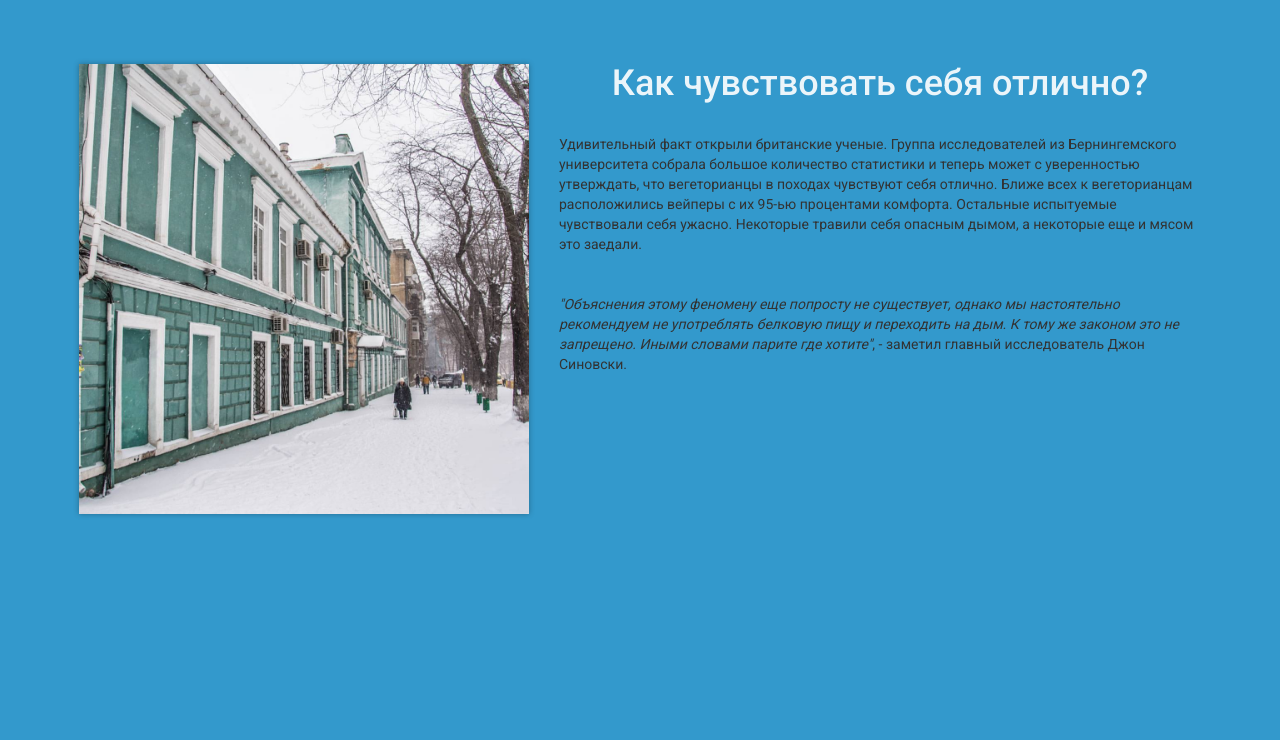
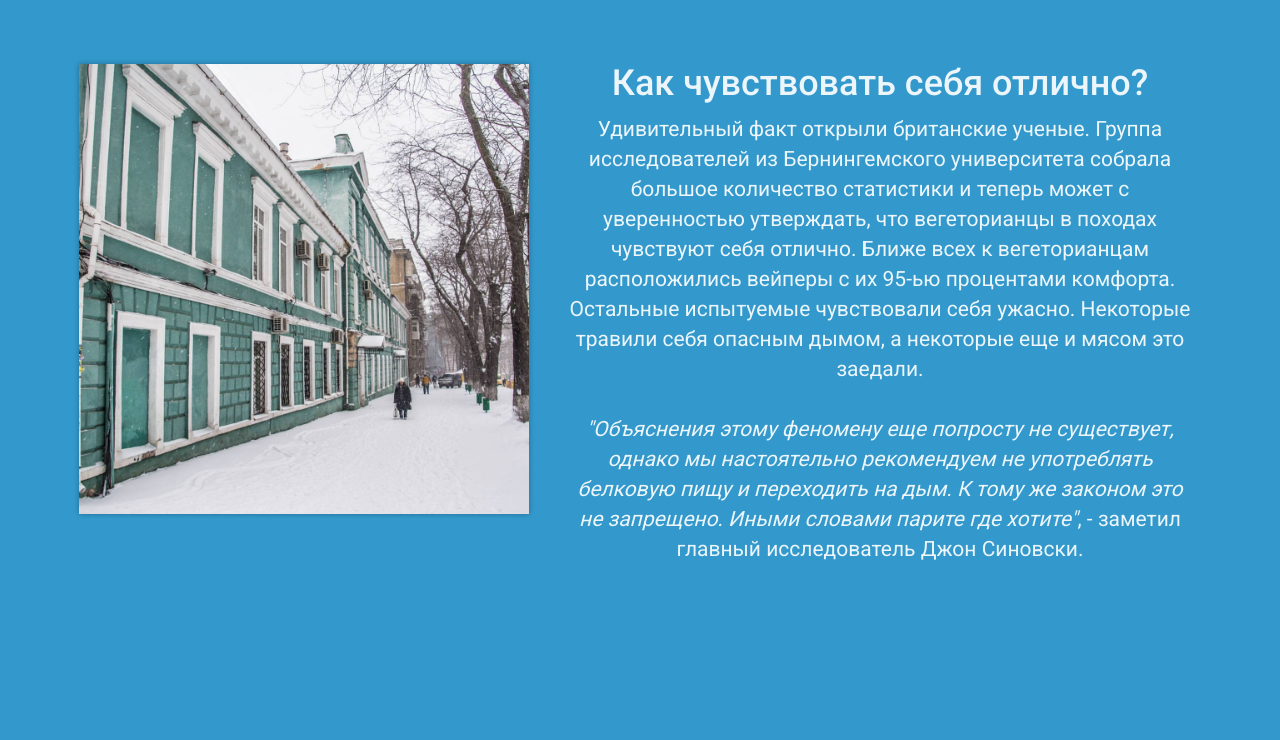
Before and after one commit to EPesnya/NewProj, a website: page app/index.html in a window 1280 px wide. Shown: the part 800-1540 px from the top of the page. Drawn offline with nearby package versions, Linux system fonts and the light colour scheme.

Commit message:
post класс в span'ах

```diff
--- a/app/css/style.css
+++ b/app/css/style.css
@@ -9,9 +9,6 @@ html, body {
     text-shadow: 0 0 .7em rgba(0,0,0,.7);
 }
 
-p
-{
-}
 .animation.stop{
     animation-play-state: paused;
     -webkit-animation-play-state: paused;
--- a/app/index.html
+++ b/app/index.html
@@ -105,12 +105,12 @@
                         <div class="container-fluid">
                             <div class="row">
                                 <div class="col-lg-5">
-                                    <img src="../img/lyc1.jpg" id="add-box-shadow" style="width:100%">
+                                    <span class="post"><img src="../img/lyc1.jpg" id="add-box-shadow" style="width:100%"></span>
                                 </div>
                                 <div class="col-lg-7">
-                                    <h1 style="color: #fff; opacity: .9; text-align: center; margin: 0;">Как чувствовать себя отлично?</h1>
-                                    <p style="color: #fff; opacity: .9; padding: 10px; text-align: center; font-size: 1.5em;"><div class="post">
-                                            Удивительный факт открыли британские ученые. Группа исследователей из Бернингемского университета собрала большое количество статистики и теперь может с уверенностью утверждать, что вегеторианцы в походах чувствуют себя отлично. Ближе всех к вегеторианцам расположились вейперы с их 95-ью процентами комфорта. Остальные испытуемые чувствовали себя ужасно. Некоторые травили себя опасным дымом, а некоторые еще и мясом это заедали.</div><br><br><div class="post"><span style="font-style: italic;">"Объяснения этому феномену еще попросту не существует, однако мы настоятельно рекомендуем не употреблять белковую пищу и переходить на дым. К тому же законом это не запрещено. Иными словами парите где хотите"</span>, - заметил главный исследователь Джон Синовски.</div>
+                                    <h1 style="color: #fff; opacity: .9; text-align: center; margin: 0;"><span class="post">Как чувствовать себя отлично?</span></h1>
+                                    <p style="color: #fff; opacity: .9; padding: 10px; text-align: center; font-size: 1.5em;"><span class="post">
+                                            Удивительный факт открыли британские ученые. Группа исследователей из Бернингемского университета собрала большое количество статистики и теперь может с уверенностью утверждать, что вегеторианцы в походах чувствуют себя отлично. Ближе всех к вегеторианцам расположились вейперы с их 95-ью процентами комфорта. Остальные испытуемые чувствовали себя ужасно. Некоторые травили себя опасным дымом, а некоторые еще и мясом это заедали.</span><br><br><span class="post"><span style="font-style: italic;">"Объяснения этому феномену еще попросту не существует, однако мы настоятельно рекомендуем не употреблять белковую пищу и переходить на дым. К тому же законом это не запрещено. Иными словами парите где хотите"</span>, - заметил главный исследователь Джон Синовски.</span>
                                     </p>
                                 </div>
                             </div>
@@ -120,8 +120,10 @@
                 <div class="row">
                     <div id="g-row-3">
                         <div class="post">
-                            <h1 id="add-text-shadow" style="font-size: 4em;">Ришельевский лицей</h1>
-                            <p id="add-text-shadow" style="font-size: 1.6em;">при Одесском национальном университете<br>1817... 1989...</p>
+                            <span class="post">
+                                <h1 id="add-text-shadow" style="font-size: 4em;">Ришельевский лицей</h1>
+                                <p id="add-text-shadow" style="font-size: 1.6em;">при Одесском национальном университете<br>1817... 1989...</p>
+                            </span>
                         </div>
                     </div>
                 </div>
```
